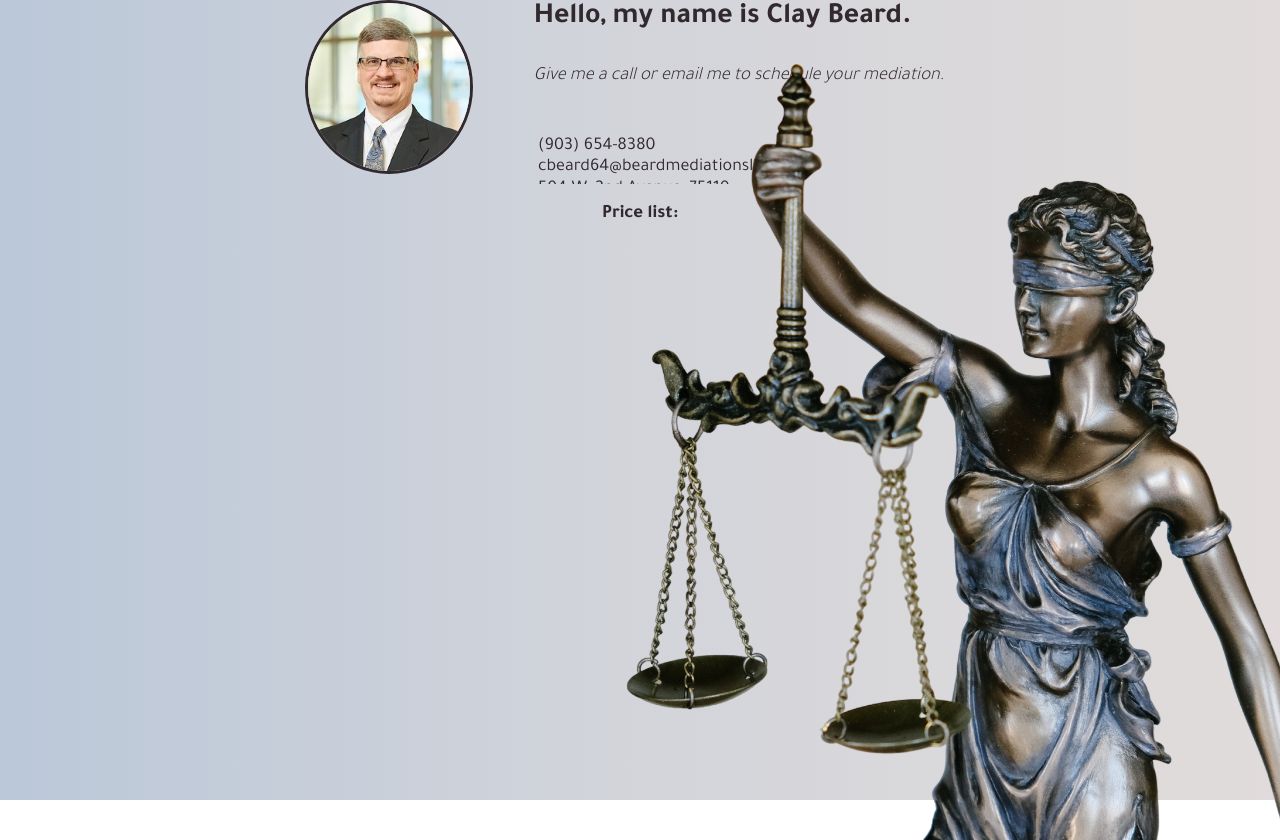
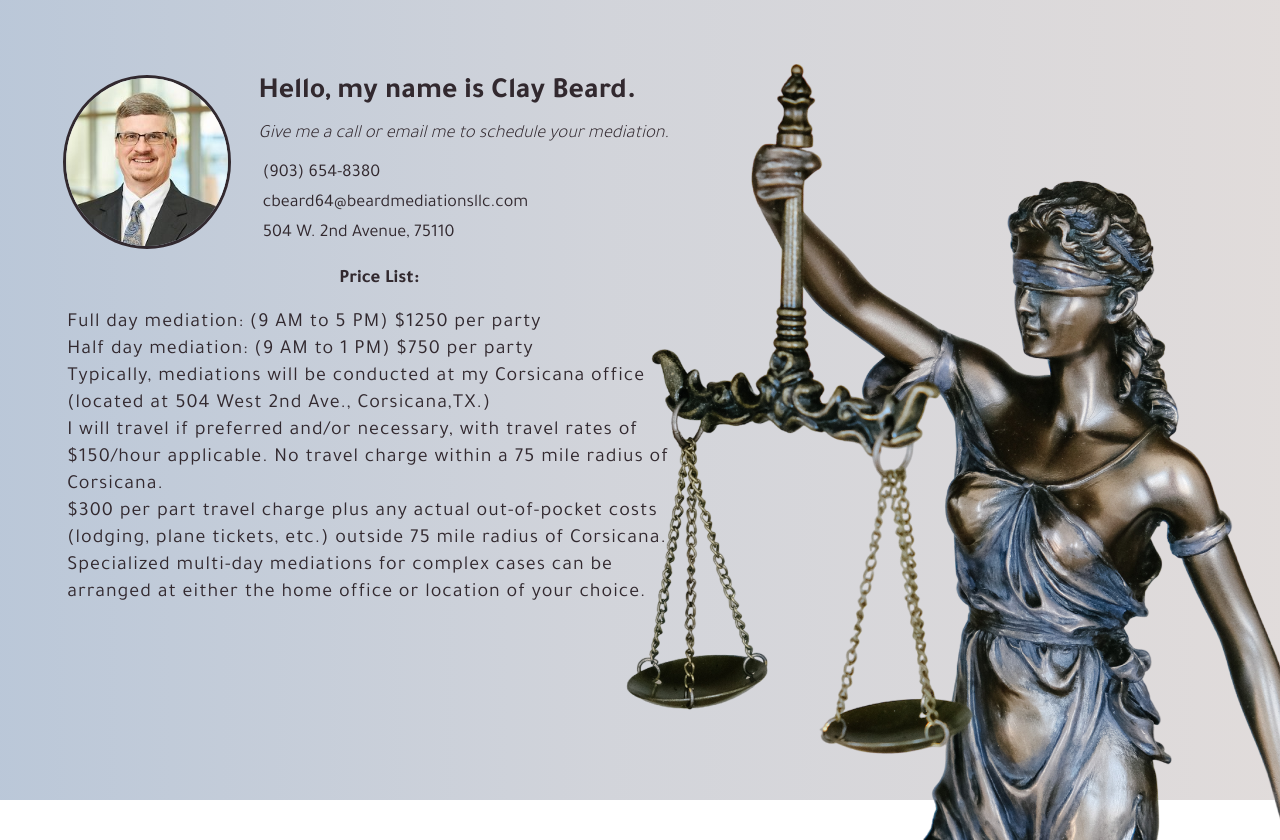
Before and after one commit to h-elliot/beard-mediations, a React (Create React App) app: page / in a window 1280 px wide. Built offline with nearby package versions, Linux system fonts and the light colour scheme.

Commit message:
updated Pricing info

```diff
--- a/src/App.js
+++ b/src/App.js
@@ -8,7 +8,7 @@ import useSticky from './hooks/useSticky';
 
 function App() {
 	const { sticky, stickyRef } = useSticky();
-	const { homePage, setHomePage } = useState(true);
+	const { homePage, setHomePage } = useState(false);
 
 	function changeHomePage() {
 		setHomePage(!homePage);
@@ -27,6 +27,7 @@ function App() {
 					<HeroImg />
 				</div>
 				<div className='Page-Content'>
+					{/* <HomePageContent /> */}
 					{homePage ? <HomePageContent /> : <Pricing />}
 				</div>
 			</main>{' '}
--- a/src/components/DropdownNav.js
+++ b/src/components/DropdownNav.js
@@ -15,9 +15,9 @@ export default function DropdownNav() {
 	return (
 		<div className='dropdown'>
 			{/* click the menu button and activate the handleMenuOpen function */}
-			<button onClick={handleMenuOpen}>Dropdown</button>
+			{/* <button onClick={handleMenuOpen}>Dropdown</button> */}
 			{/* if the menu is open... */}
-			{menuOpen ? (
+			{/* {menuOpen ? (
 				<ul className='menu'>
 					<li className='menu-item' id='menu-item-1'>
 						<button>Pricing</button>
@@ -27,7 +27,7 @@ export default function DropdownNav() {
 					</li>
 				</ul>
 			) : // otherwise, show nothing
-			null}
+			null} */}
 			{/* styles inline? */}
 			<style jsx>
 				{`
--- a/src/components/Navbar.js
+++ b/src/components/Navbar.js
@@ -6,6 +6,7 @@ export default function Navbar() {
 
 	const handleOpen = () => {
 		setOpen(!open);
+		console.log('setOpen() called');
 
 		return (
 			<div>
--- a/src/components/Pricing.js
+++ b/src/components/Pricing.js
@@ -7,17 +7,22 @@ export default function Pricing() {
 		<main className='Pricing-all'>
 			<Card />
 			<article className='Pricing-article'>
-				<h3>Price list:</h3>
+				<h3 className='Pricing-title'>Price List:</h3>
 				<ul className='Pricing-text'>
-					<li>Full day mediation: $1250 per party</li>
-					<li>Half day mediation: $750 per party</li>
+					<li>Full day mediation: (9 AM to 5 PM) $1250 per party</li>
+					<li>Half day mediation: (9 AM to 1 PM) $750 per party</li>
 					<li>
-						Mediations will be conducted at my offices located at 504 West 2nd
-						Ave., Corsicana,TX.
+						Typically, mediations will be conducted at my Corsicana office
+						(located at 504 West 2nd Ave., Corsicana,TX.)
 					</li>
 					<li>
-						Will travel to your specified location with travel rates of
-						$150/hour applicable.
+						I will travel if preferred and/or necessary, with travel rates of
+						$150/hour applicable. No travel charge within a 75 mile radius of
+						Corsicana.
+					</li>
+					<li>
+						$300 per part travel charge plus any actual out-of-pocket costs
+						(lodging, plane tickets, etc.) outside 75 mile radius of Corsicana.
 					</li>
 					<li>
 						Specialized multi-day mediations for complex cases can be arranged
--- a/src/styles/Pricing.css
+++ b/src/styles/Pricing.css
@@ -0,0 +1,39 @@
+/* MAIN */
+
+.Pricing-all {
+	flex-basis: auto;
+	height: fit-content;
+	width: 55%;
+	left: 0;
+	overflow: hidden;
+	margin: 1vh;
+	margin-top: 7vh;
+	padding: 1.5%;
+
+	z-index: 4;
+}
+
+.Pricing-text {
+	margin: 0;
+	padding: 0 5vh;
+	text-align: left;
+	font-size: calc(9pt + 1vmin);
+
+	letter-spacing: 1px;
+	line-height: 27px;
+}
+
+.Page-content-title h3 {
+	font-size: calc(7pt + 2vmin);
+	padding: 0 5%;
+	margin: 0;
+	margin-top: 2%;
+	margin-right: 6%;
+	max-height: 12%;
+}
+
+.Page-content-p ul {
+	padding: 0 5%;
+	margin-right: 6%;
+
+}
```
